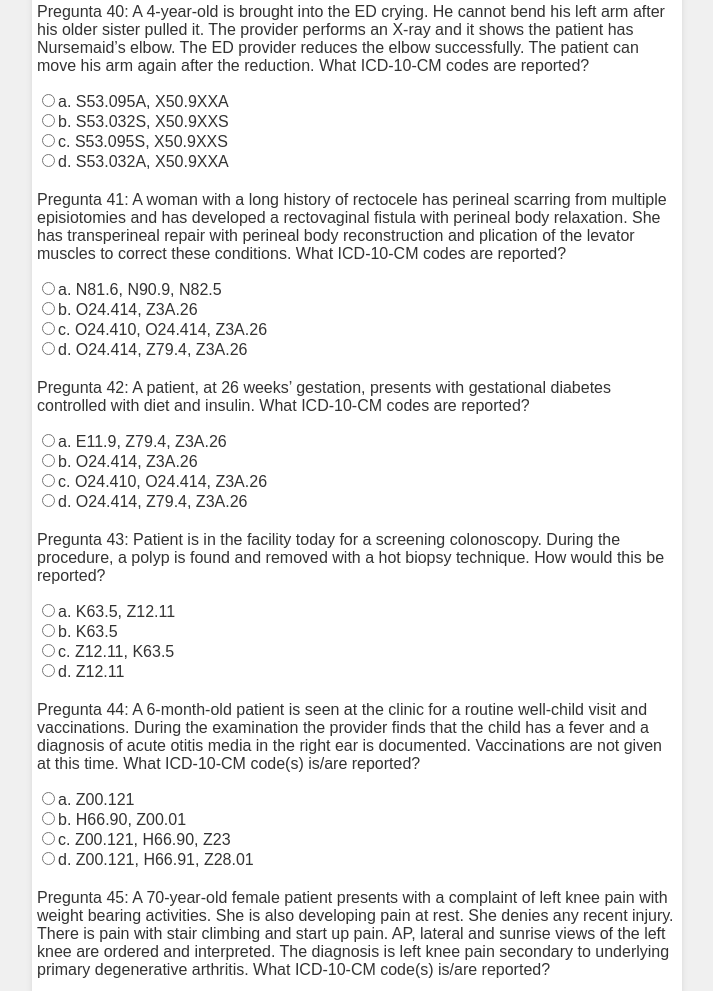
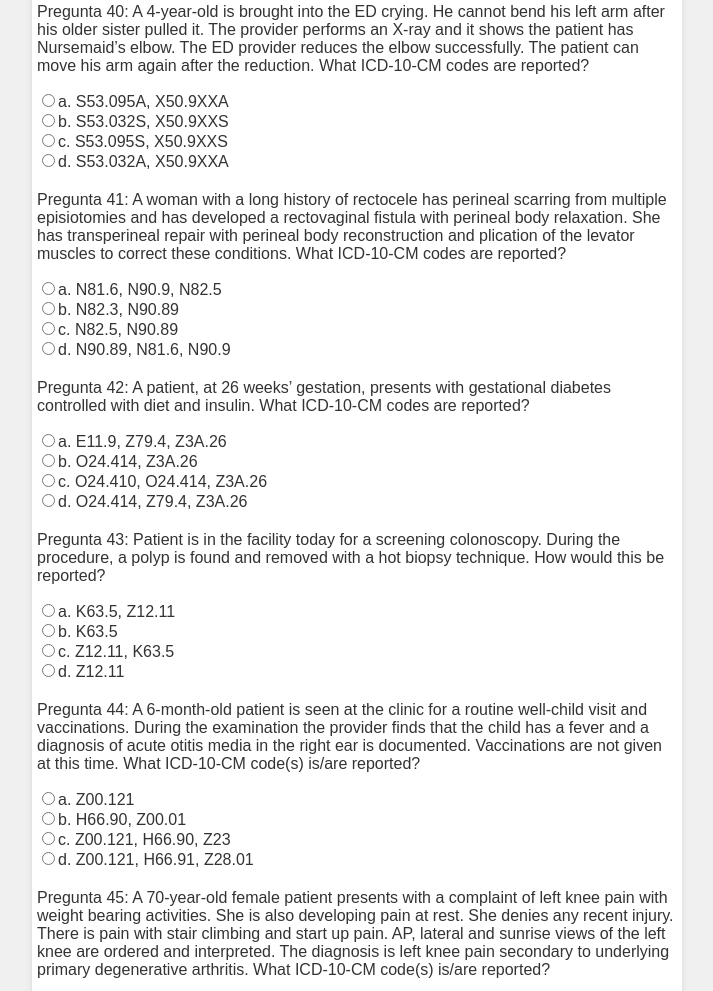
Before and after one commit to vvgviera/multi-cho2, a plain HTML site: page pagina6.html in a window 1280 px wide. Shown: the part 6254-7245 px from the top of the page, without its empty margins (283-996 px from the left). Drawn offline with Linux system fonts and the light colour scheme.

Commit message:
Update pagina6.html

```diff
--- a/pagina6.html
+++ b/pagina6.html
@@ -394,9 +394,9 @@
                 <p>Pregunta 41: A woman with a long history of rectocele has perineal scarring from multiple episiotomies and has developed a rectovaginal fistula with perineal body relaxation. She has transperineal repair with perineal body reconstruction and plication of the levator muscles to correct these conditions. What ICD-10-CM codes are reported?  </p>
 
                 <input type="radio" name="q41" value="incorrect">a. N81.6, N90.9, N82.5   <br>
-                <input type="radio" name="q41" value="correct">b. O24.414, Z3A.26  <br>
-				<input type="radio" name="q41" value="incorrect">c. O24.410, O24.414, Z3A.26   <br>
-				<input type="radio" name="q41" value="incorrect">d. O24.414, Z79.4, Z3A.26  <br>
+                <input type="radio" name="q41" value="correct">b. N82.3, N90.89  <br>
+				<input type="radio" name="q41" value="incorrect">c. N82.5, N90.89  <br>
+				<input type="radio" name="q41" value="incorrect">d. N90.89, N81.6, N90.9  <br>
             </div>
 
 			<div class="question">
```
